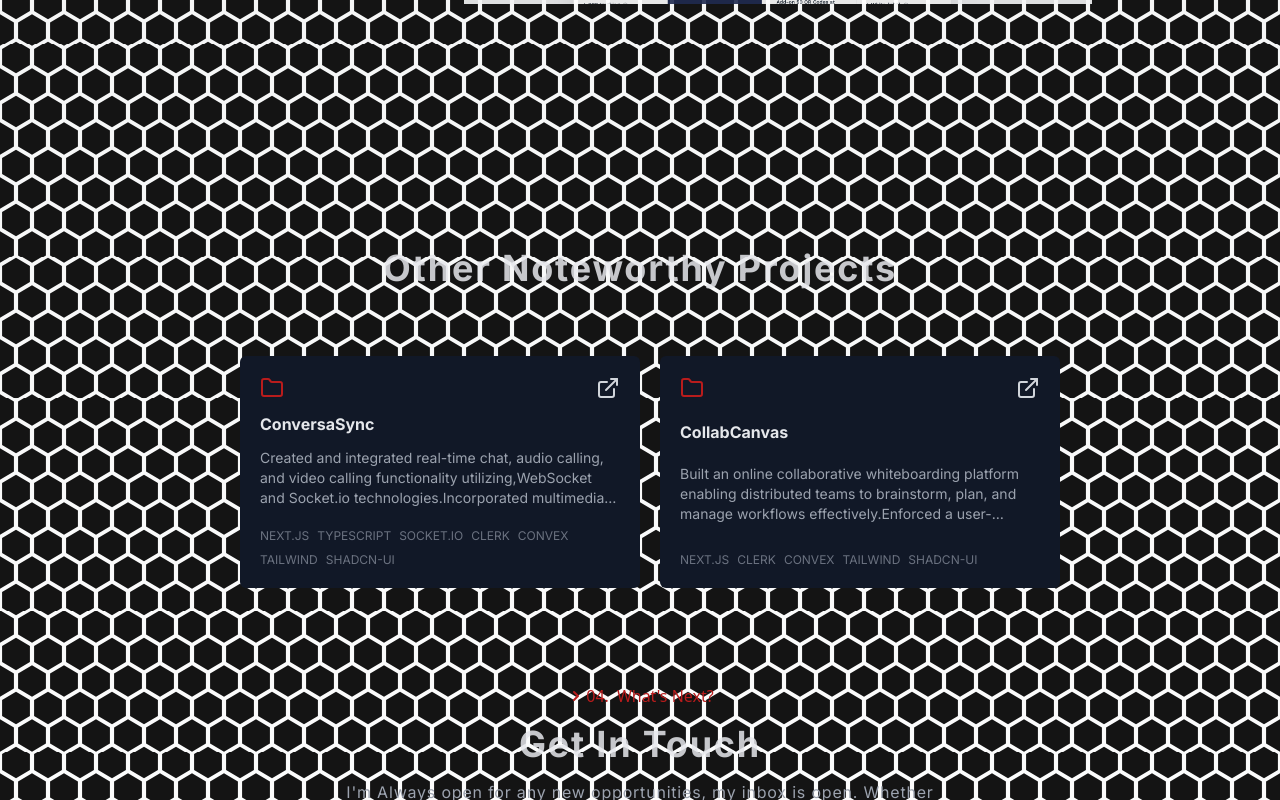
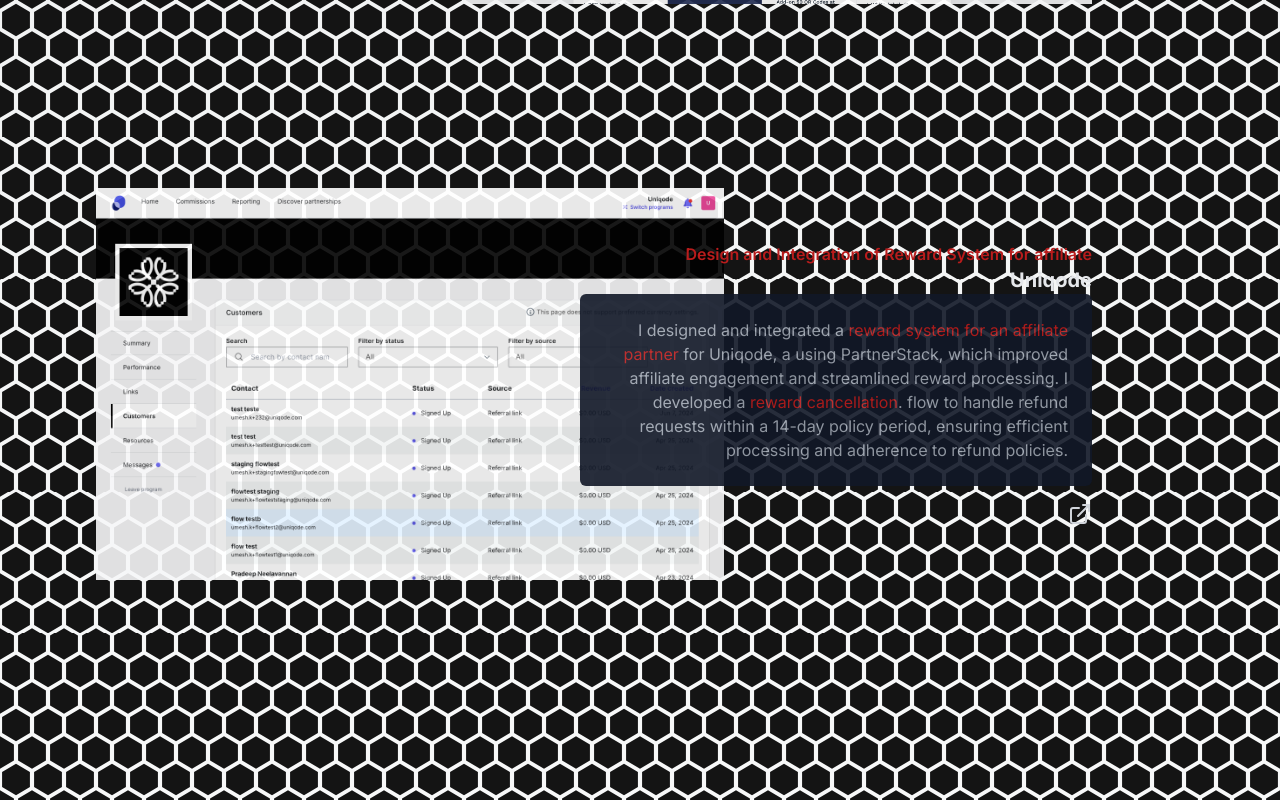
Before and after one commit to umeshkaushik-21122000/PersonalPortfolio, a Next.js app: page / in a window 1280 px wide. Shown: the part 3626-4426 px from the top of the page. Built offline with nearby package versions, Linux system fonts and the light colour scheme.

Commit message:
added some work

```diff
--- a/app/components/Home/SomethingIveBuilt/SomethingIveBuilt.tsx
+++ b/app/components/Home/SomethingIveBuilt/SomethingIveBuilt.tsx
@@ -104,6 +104,23 @@
     imgSrc: "/img/project2.png",
     isRight: false,
   },
+  {
+    heading: "Design and Integration of Reward System for affiliate",
+    title: "Uniqode",
+    details: (
+      <p className="text-gray-300 md:text-gray-400">
+        I designed and integrated a  {" "}
+        <span className="text-red-700"> reward system for an affiliate partner </span> for Uniqode, a
+        using PartnerStack, which improved affiliate engagement and streamlined reward processing.
+        I developed a  {" "}
+        <span className="text-red-700"> reward cancellation</span>.
+        flow to handle refund requests within a 14-day policy period, ensuring efficient processing and adherence to refund policies.
+      </p>
+    ),
+    links: ["https://www.uniqode.com/affiliate"],
+    imgSrc: "/img/partnerstack.png",
+    isRight: true,
+  },
 ];
 
 type ProjectCardProps = {
--- a/app/components/Projects/Projects.tsx
+++ b/app/components/Projects/Projects.tsx
@@ -8,11 +8,11 @@
     //project section
     // heading
     <>
-      <div className="flex flex-col items-center justify-center py-24 space-y-12">
+      <div className="flex flex-col items-center justify-center py-24 space-y-12 px-5 lg:px-0">
         <span className="text-gray-200 text-3xl sm:text-4xl font-bold tracking-wider opacity-85">
           Other Noteworthy Projects
         </span>
-        <div className="grid grid-cols-8">
+        <div className="grid grid-cols-8 ">
           {arr.map(({ heading, detail, tag, link }, index) => (
             <Project
               key={index}
```
Also changed, not shown: public/img/partnerstack.png (added).
